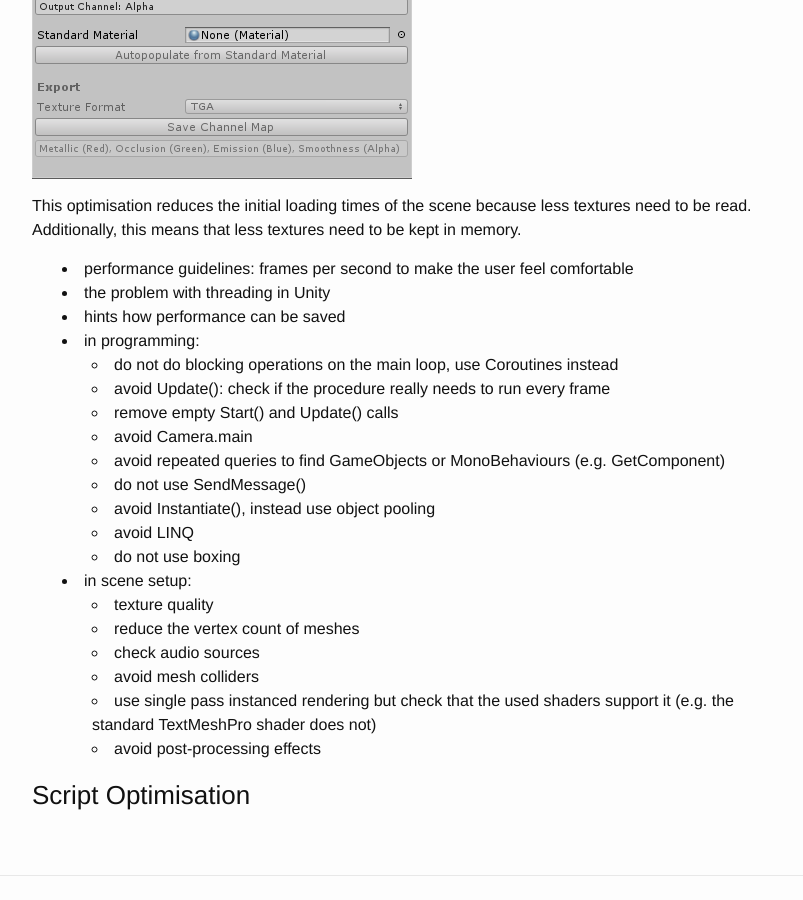
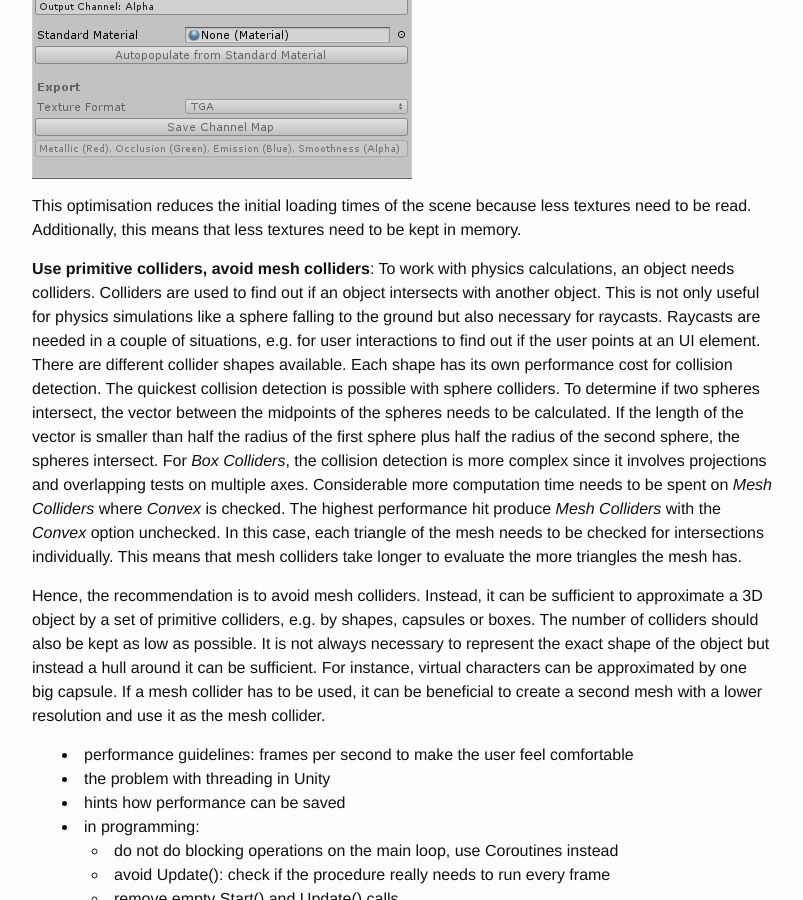
Before and after one commit to klamma/ar-for-eu-book, a Jekyll site: the page built from _pages/chapters/performance_profiling.md, in a window 1280 px wide and 900 px high, scrolled down 8295 px. Shown: the whole window, without its empty margins (238-1041 px from the left). Built offline with Jekyll 4.4.1, drawn with Linux system fonts in a browser that asks for light colours; nearby versions of some CDN libraries; some of the changed text lies outside the part shown.

Commit message:
added performance optimisation recommendation for colliders

```diff
--- a/_pages/chapters/performance_profiling.md
+++ b/_pages/chapters/performance_profiling.md
@@ -186,7 +186,7 @@ These settings can also be altered for all platforms independently by clicking t
 
 ![Max Size in Texture Settings]({{pathToRoot}}/assets/figures/performance_profiling/TextureSettings.png)
 
-**Use shaders which combine multiple textures into one**
+**Use shaders which combine multiple textures into one**:
 A PNG texture consists of four channels:
 Three channels define colours by mixing fractions of red, green and blue.
 The fourth channel stores alpha values, e.g. for transparency.
@@ -221,6 +221,29 @@ Although the descriptions guide the creation of channel maps for the Mixed Reali
 This optimisation reduces the initial loading times of the scene because less textures need to be read.
 Additionally, this means that less textures need to be kept in memory.
 
+**Use primitive colliders, avoid mesh colliders**:
+To work with physics calculations, an object needs colliders.
+Colliders are used to find out if an object intersects with another object.
+This is not only useful for physics simulations like a sphere falling to the ground but also necessary for raycasts.
+Raycasts are needed in a couple of situations, e.g. for user interactions to find out if the user points at an UI element.
+There are different collider shapes available.
+Each shape has its own performance cost for collision detection.
+The quickest collision detection is possible with sphere colliders.
+To determine if two spheres intersect, the vector between the midpoints of the spheres needs to be calculated.
+If the length of the vector is smaller than half the radius of the first sphere plus half the radius of the second sphere, the spheres intersect.
+For *Box Colliders*, the collision detection is more complex since it involves projections and overlapping tests on multiple axes.
+Considerable more computation time needs to be spent on *Mesh Colliders* where *Convex* is checked.
+The highest performance hit produce *Mesh Colliders* with the *Convex* option unchecked.
+In this case, each triangle of the mesh needs to be checked for intersections individually.
+This means that mesh colliders take longer to evaluate the more triangles the mesh has.
+
+Hence, the recommendation is to avoid mesh colliders.
+Instead, it can be sufficient to approximate a 3D object by a set of primitive colliders, e.g. by shapes, capsules or boxes.
+The number of colliders should also be kept as low as possible.
+It is not always necessary to represent the exact shape of the object but instead a hull around it can be sufficient.
+For instance, virtual characters can be approximated by one big capsule.
+If a mesh collider has to be used, it can be beneficial to create a second mesh with a lower resolution and use it as the mesh collider.
+
 - performance guidelines: frames per second to make the user feel comfortable
 - the problem with threading in Unity
 - hints how performance can be saved
@@ -237,7 +260,6 @@ Additionally, this means that less textures need to be kept in memory.
 - in scene setup:
    - texture quality
    - reduce the vertex count of meshes
-   - check audio sources
    - avoid mesh colliders
    - use single pass instanced rendering but check that the used shaders support it (e.g. the standard TextMeshPro shader does not)
    - avoid post-processing effects
```
